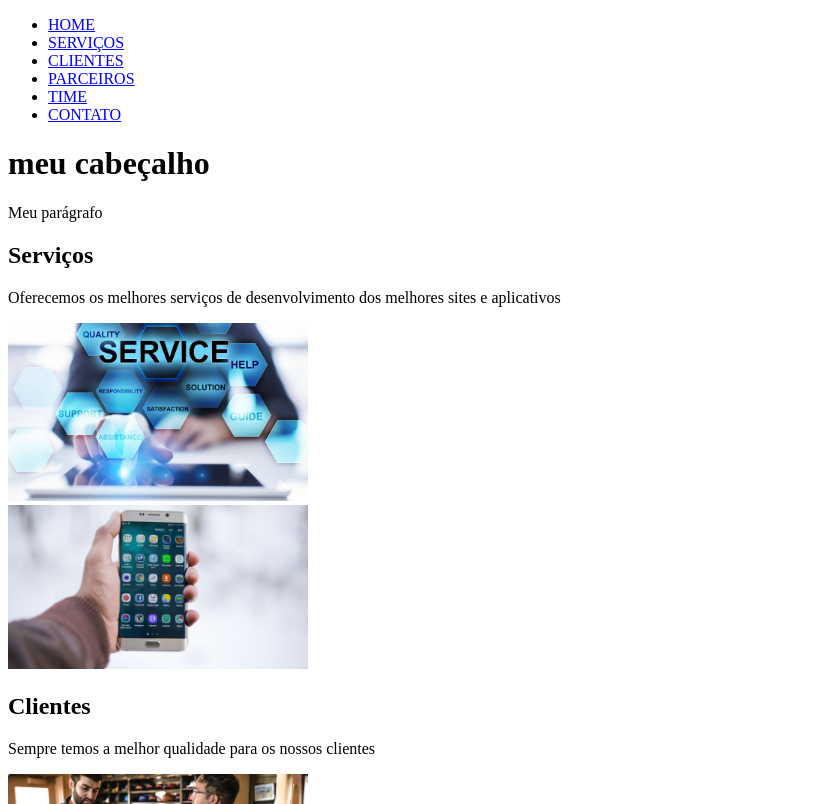
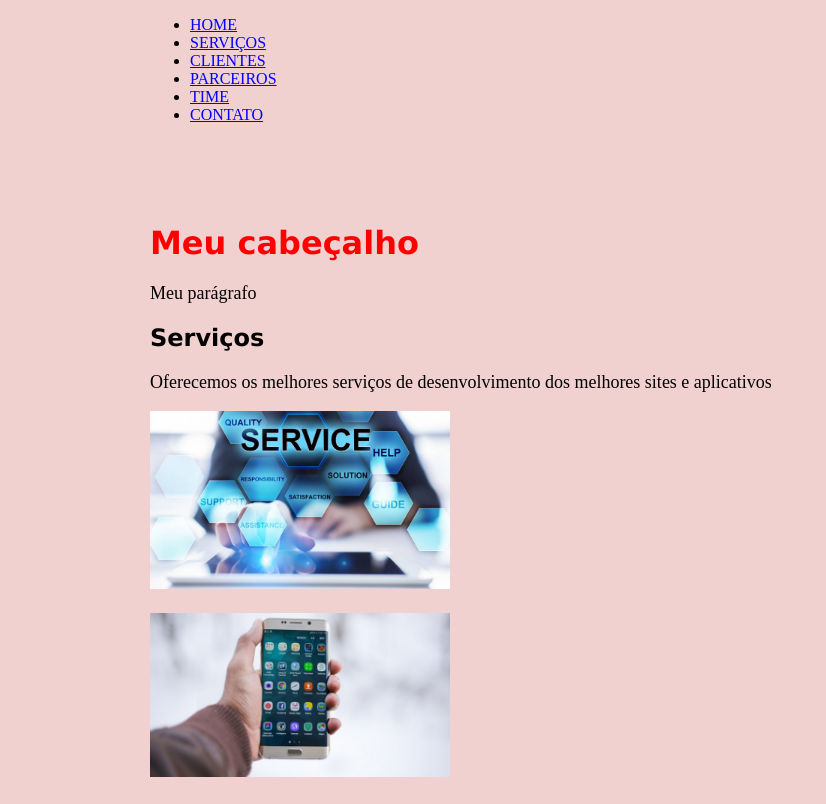
Before and after one commit to stanislawiaw2018/projeto_html5_css3, a plain HTML site: page index.html in a window 1280 px wide. Shown: the top 804 px of the page, without its empty margins (0-826 px from the left). Drawn offline with Linux system fonts and the light colour scheme.

Commit message:
Modificado o arquivo index.html; style.css e alterado o pleno de fundo das imagens.

```diff
--- a/css/style.css
+++ b/css/style.css
@@ -0,0 +1,25 @@
+body{
+    background: rgb(241, 208, 208);
+    margin-left: 150px;
+    margin-right: 150px;
+}
+header{
+    margin-top: 100px;
+}
+h1{
+    color: red;
+    font-family: Verdana, Geneva, Tahoma, sans-serif;
+}
+h2{
+    font-family: Verdana, Geneva, Tahoma, sans-serif;
+}
+p{
+    text-align: justify;
+    font-size: 18px;
+}
+img{
+    margin-bottom: 20px;
+}
+section#contato img{
+    margin-bottom: 0px;
+}
--- a/index.html
+++ b/index.html
@@ -4,6 +4,7 @@
     <meta charset="UTF-8">
     <meta name="viewport" content="width=device-width, initial-scale=1.0">
     <meta http-equiv="X-UA-Compatible" content="ie=edge">
+    <link rel="stylesheet" type="text/css" href="css/style.css">
     <title>Home</title>
 </head>
 <body link="blue", vlink="red" , alink="green">
@@ -18,7 +19,7 @@
         </ul>
     </nav>
     <header><!-- CABEÇALHO DE UMA PAGINA OU SESSÃO-->
-        <h1>meu cabeçalho</h1>
+        <h1>Meu cabeçalho</h1>
     </header>
     <p>Meu parágrafo</p>
 
```
Also changed, not shown: img/fone2.png, img/parceiro1.jpg, img/parceiro2.jpg, img/parceiro3.jpg, img/parceiro4.jpg.
